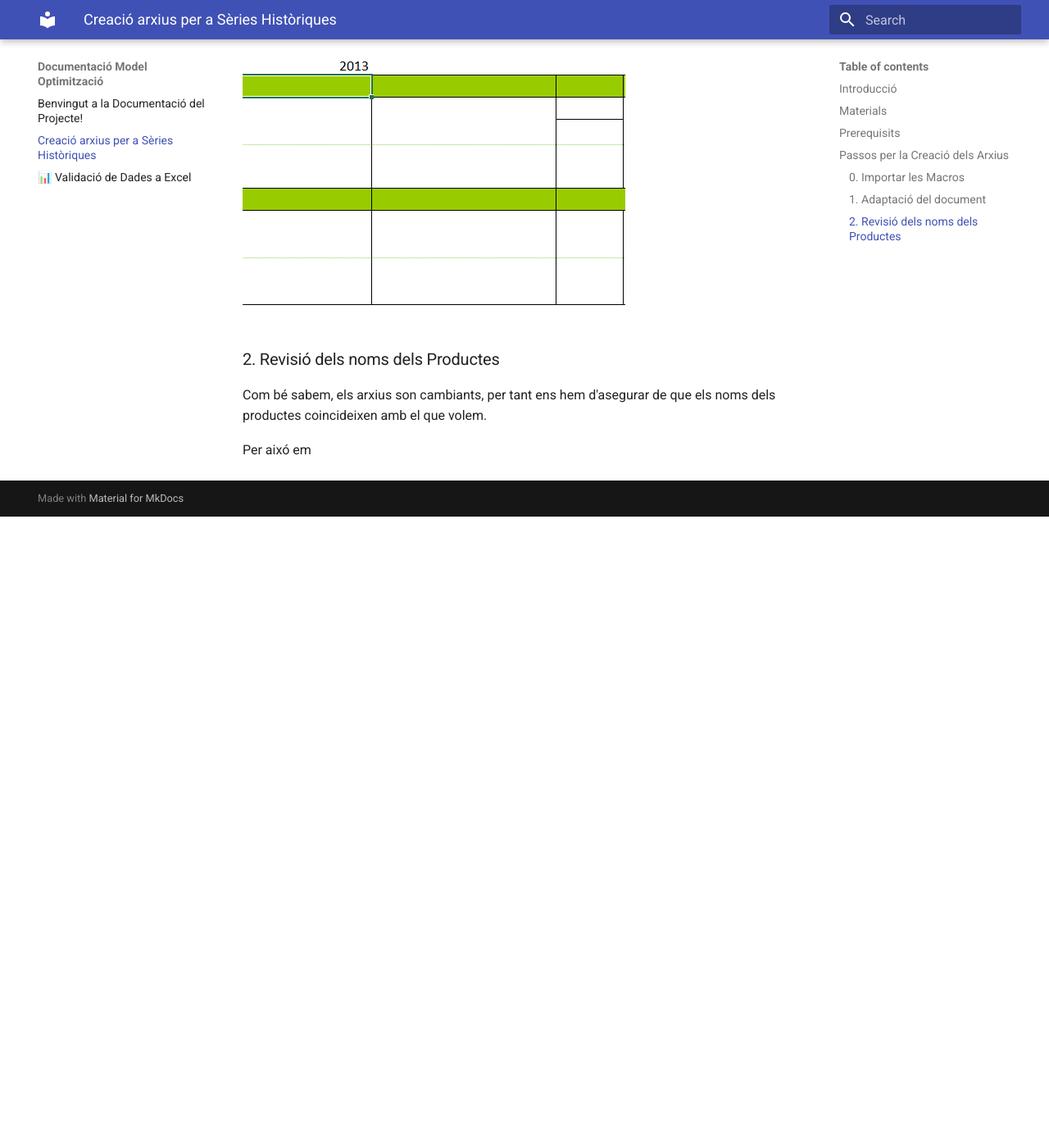
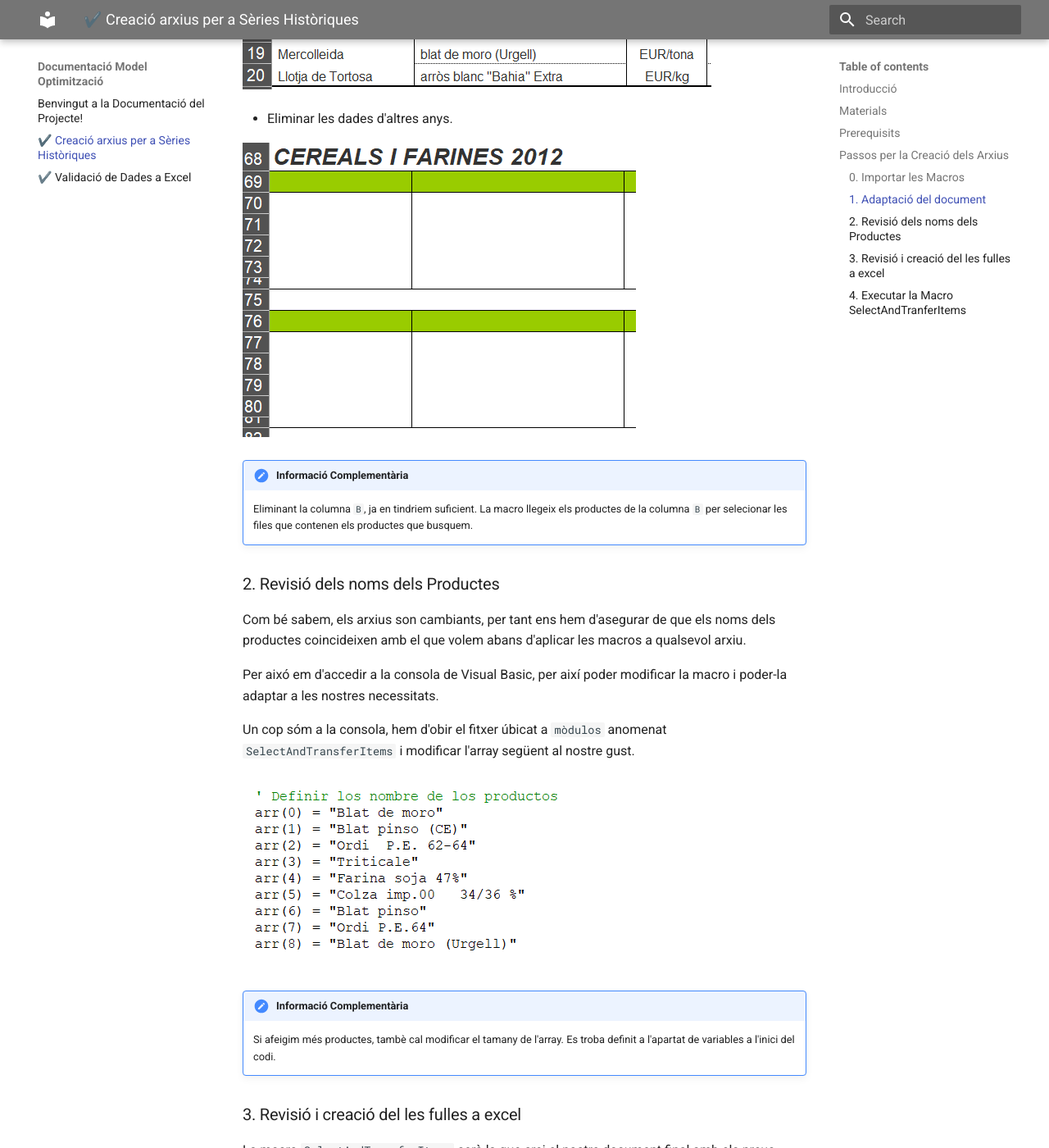
Before and after one commit to DietesSostenibles/dietes-sostenibles-documentacio, an MkDocs documentation site: the page built from docs/creacio-preus.md, in a window 1280 px wide and 1400 px high, scrolled down 2341 px. Shown: the whole window at 82% size. Built offline with MkDocs 1.6.1 and Material for MkDocs 9.7.7, drawn with Linux system fonts in a browser that asks for light colours; before the commit the page ends 2971 px from its top, so only the background shows below that; some of the changed text lies outside the part shown.

Commit message:
tables, emojis, more images

```diff
--- a/docs/creacio-preus.md
+++ b/docs/creacio-preus.md
@@ -1,4 +1,4 @@
-# Creació arxius per a Sèries Històriques
+# ✔️ Creació arxius per a Sèries Històriques
 
 
 ## Introducció
@@ -36,19 +36,52 @@
 
 ### 1. Adaptació del document
 
+!!! nota "Informació Complementària"
+    Aquest i la resta s'apartats es realitzaràn amb un fitxer de l'any 2013
+
+
 Una vegada tinguem els fitxers descarregats, necessitem adaptar-los per a que la Macro funcioni correctament. Els arxius de la generalitat tenen canvis, que s'han anat produint durant els anys.
 
 - Assegurar-se de que totes les files tenen dades
 
-![exemple formateig doc](./img/creacio-preus/exemle-formateig-document.png)
+![exemple formateig doc](./img/creacio-preus/exemple_formateig_doc.png)
 
 
-- Eliminar les dades d'altres anys
+- Eliminar les dades d'altres anys.
 
-![eliminar dades altres anys](./img/creacio-preus/eliminar-dades.png)
+![eliminar dades altres anys](./img/creacio-preus/eliminar_dades.png)
+
+!!! nota "Informació Complementària"
+    Eliminant la columna `B`, ja en tindriem suficient. La macro llegeix els productes de la columna `B` per selecionar les files que contenen els productes que busquem.
 
 ### 2. Revisió dels noms dels Productes
 
-Com bé sabem, els arxius son cambiants, per tant ens hem d'asegurar de que els noms dels productes coincideixen amb el que volem.
+Com bé sabem, els arxius son cambiants, per tant ens hem d'asegurar de que els noms dels productes coincideixen amb el que volem abans d'aplicar les macros a qualsevol arxiu.
 
-Per aixó em
+Per aixó em d'accedir a la consola de Visual Basic, per així poder modificar la macro i poder-la adaptar a les nostres necessitats.
+
+Un cop sóm a la consola, hem d'obir el fitxer úbicat a `mòdulos` anomenat `SelectAndTransferItems` i modificar l'array següent al nostre gust.
+
+![modificar array de productes](./img/creacio-preus/modificar-array-productes.png)
+
+!!! nota "Informació Complementària"
+    Si afeigim més productes, tambè cal modificar el tamany de l'array. Es troba definit a l'apartat de variables a l'inici del codi.
+
+### 3. Revisió i creació del les fulles a excel
+
+La macro `SelectAndTransferItems` serà la que crei el nostre document final amb els preus. Peró per això, necessesitem modificar el nom de la fulla que contè els productes a `Cereals`, i crear una nova fulla anomenada `dades`.
+
+![modificacio i creacio fulles noves](./img/creacio-preus/modificació-fulls-excel.png)
+
+Per últim, cal afeigir aquesta capçalera al full de `dades`
+
+
+| Mercat | Producte | Unitat | Preu | Data - Día | Data - Setmana | Data - Mes |
+| :----: | :------: | :----: | :--: | :--------: | :------------: | :--------: |
+
+
+### 4. Executar la Macro `SelectAndTranferItems`
+
+Una vegada ens hem assegurat de que el fitxer esta ben formatat, i que no hi haurà errors, podem executar la Macro.
+
+Aquesta, marcarà de color `groc` quins són els productes que ha selecionat i els escriurà al full `dades`, d'aquesta manera podem assegurar-nos de que ha generat l'arxiu amb totes les files desitjades.
--- /dev/null
+++ b/docs/javascripts/export-table.js
@@ -0,0 +1,45 @@
+document$.subscribe(function() {
+  // Selecciona la tabla o tablas que quieres que sean exportables
+  var tables = document.querySelectorAll("article table:not([class])");
+
+  tables.forEach(function(table) {
+    // 1. Crear el botón
+    var button = document.createElement('button');
+    button.textContent = '📥 Copiar a CSV/Excel';
+    button.className = 'md-button md-button--primary'; // Usa la clase de estilo de Material
+
+    // 2. Lógica al hacer clic
+    button.addEventListener('click', function() {
+      exportTableToCSV(table, 'tabla-exportada.csv');
+    });
+
+    // 3. Insertar el botón antes de la tabla
+    table.parentNode.insertBefore(button, table);
+  });
+
+  // Función de ayuda para exportar a CSV
+  function exportTableToCSV(table, filename) {
+    var csv = [];
+    var rows = table.querySelectorAll('tr');
+
+    for (var i = 0; i < rows.length; i++) {
+      var row = [], cols = rows[i].querySelectorAll('td, th');
+
+      for (var j = 0; j < cols.length; j++)
+        // Reemplaza el contenido de la celda, quitando saltos de línea y rodeando con comillas
+        row.push('"' + cols[j].innerText.replace(/(\r\n|\n|\r)/gm,"").replace(/"/g, '""') + '"');
+
+      csv.push(row.join(","));
+    }
+
+    // Crear el archivo y descargarlo
+    var csv_string = csv.join('\n');
+    var link = document.createElement('a');
+    link.href = 'data:text/csv;charset=utf-8,' + encodeURIComponent(csv_string);
+    link.target = '_blank';
+    link.download = filename;
+    document.body.appendChild(link);
+    link.click();
+    document.body.removeChild(link);
+  }
+});
--- a/mkdocs.yml
+++ b/mkdocs.yml
@@ -2,6 +2,9 @@
 site_url: https://mysite.com
 theme:
   name: material
+  palette:
+    primary: grey
+    accent: brown
 
 
 markdown_extensions:
@@ -9,3 +12,7 @@
   # Se recomienda también para anidamiento y otras características:
   - pymdownx.details
   - pymdownx.superfences
+  - tables
+
+extra_javascript:
+  - javascripts/export-table.js
```
Also changed, not shown: docs/index.md (+1 -1 lines), docs/validació-dades.md (+1 -1 lines), docs/img/creacio-preus/eliminar-dades.png (deleted), docs/img/creacio-preus/eliminar_dades.png (added), docs/img/creacio-preus/exemle-formateig-document.png (deleted), docs/img/creacio-preus/exemple_formateig_doc.png (added), docs/img/creacio-preus/modificació-fulls-excel.png (added), docs/img/creacio-preus/modificar-array-productes.png (added).
